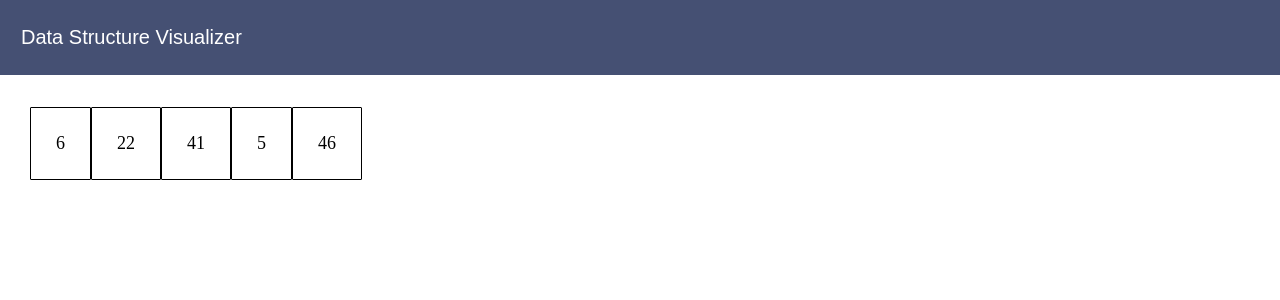
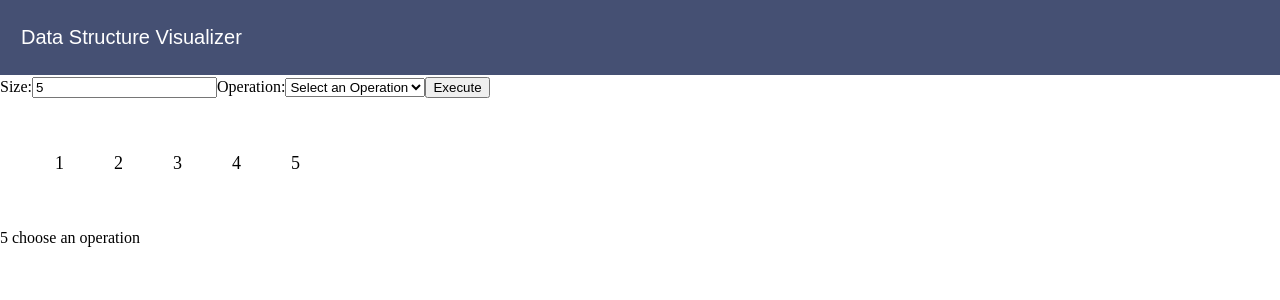
Before and after one commit to shane-woods/data-structure-visualizer, a Next.js app: page /Array in a window 1280 px wide. Shown: the top 300 px of the page. Built offline with nearby package versions, Linux system fonts and the light colour scheme.

Commit message:
render any size array done

```diff
--- a/pages/Array.js
+++ b/pages/Array.js
@@ -2,41 +2,142 @@ import React, { useState, useEffect, useCallback} from 'react'
 import styles from '../styles/Array.module.css'
 import Navbar from '../components/navbar';
 
-let array = [];
+let initialArray = [
+  {value:1,},
+  {value:2},
+  {value:3},
+  {value:4},
+  {value:5},
+]
 
 const Cell = (props) => {
   let value = props.value;
-  let id = props.id;
+  let index = props.index;
+  const style = {
+    display: "flex",
+    borderRadius: "1px",
+    textAlign: "center",
+    padding:"25px",
+    fontSize: "large"
+  }
   return (
-    <div className={styles.cell} key={id}>
+    <div key={index} style={style}>
       {value}
     </div>
   );
 }
 
 const Arr = (props) => {
-  let size = props.size;
-  array = Array.from({length:size}, () => 1);
+  let array = props.array;
   return (
-    <div className={styles.array} key="array">
+    <div className={styles.array}>
       {
-        array.map((_,i) => <Cell value={Math.floor(Math.random() * 50)} id={i}/>)
+        array.map((cell, index) => (
+          <Cell value={cell.value} index={index}/>
+        ))
       }
     </div>
   );
 }
 
+const OperationField = (props) => {
+  let form = props.form;
+  let setForm = props.onOperation;
+  return (
+    <label>
+      Operation:
+      <select
+      name="operation"
+      id="operation_select"
+      onChange={e => {
+        setForm({
+          ...form,
+          operation: e.target.value
+        });
+      }}
+      >
+        <option value="">Select an Operation</option>
+        <option value="search">Search</option>
+        <option value="add">Add</option>
+        <option value="delete">Delete</option>
+      </select>
+    </label>
+  );
+}
+
+const SizeField = (props) => {
+  let form = props.form;
+  let setForm = props.onSize;
+  return (
+    <label>
+        Size:
+        <input
+          type="text"
+          id="size"
+          name="array_size"
+          value={form.size}
+          onChange={e => {
+            setForm({
+              ...form,
+              size: e.target.value
+            });
+          }}
+        />
+    </label>
+  );
+}
+
 const Form = () => {
-  const [size, setSize] = useState(5);
-  const [isSubmitted, showArray] = useState(false);
+  const [array, setArray] = useState(initialArray);
+  const [form, setForm] = useState({
+    size: 5,
+    operation: 'choose an operation'
+  })
+  const [submitted, setSubmission] = useState(false);
 
-  useEffect(() =>  {
-    showArray(true);
-  }, [])
+  function handleClick() {
+    setArray(randomArray);
+    setSubmission(true);
+  }
+
+  function performOperation(operation) {
+    switch (operation) {
+      case "search":
+        console.log("Search");
+      case "add":
+        console.log("Search");
+      case "delete":
+        console.log("Delete");
+      default:
+        console.log("Choose an operation");
+    }
+  }
+
+  function randomArray() {
+    array = [];
+    for (let i = 0; i < form.size; i++) {
+      let cell = {
+        value : Math.floor(Math.random() * 50),
+        color : "black"
+      }
+      array.push(cell);
+    }
+    return array;
+  }
+
+  function submitForm(event) {
+    event.preventDefault();
+  }
 
   return (
     <div className={styles.ArrayPage}>
-      {isSubmitted ? <Arr size={size}/> : <Arr size={0}/>}
+    <form onSubmit={submitForm}>
+      <SizeField form={form} onSize={setForm} />
+      <OperationField form={form} onOperation={setForm} />
+      <button type="button" name="execute" onClick={handleClick}>Execute</button>
+    </form>
+    {form.operation === "choose an operation" ? <Arr array={array}/> : null}
+    <p>{form.size}{' '}{form.operation}</p>
     </div>
   );
 }
--- a/styles/Array.module.css
+++ b/styles/Array.module.css
@@ -5,7 +5,6 @@
 
 .cell {
     display: flex;
-    border: 1px solid black;
     border-radius: 1px;
     text-align: center;
     padding:25px;
```
Also changed, not shown: package.json (line endings or trailing spaces).
